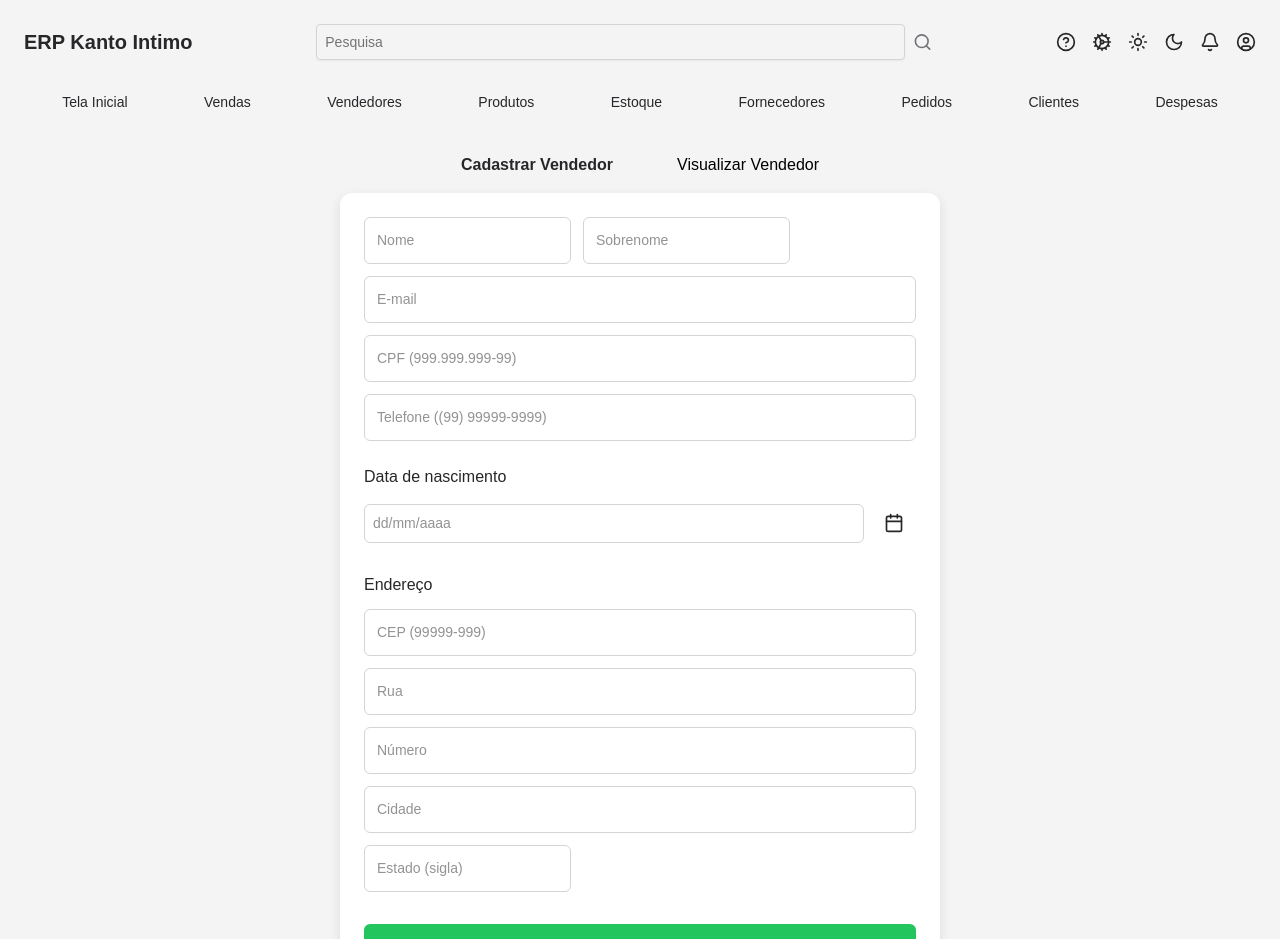
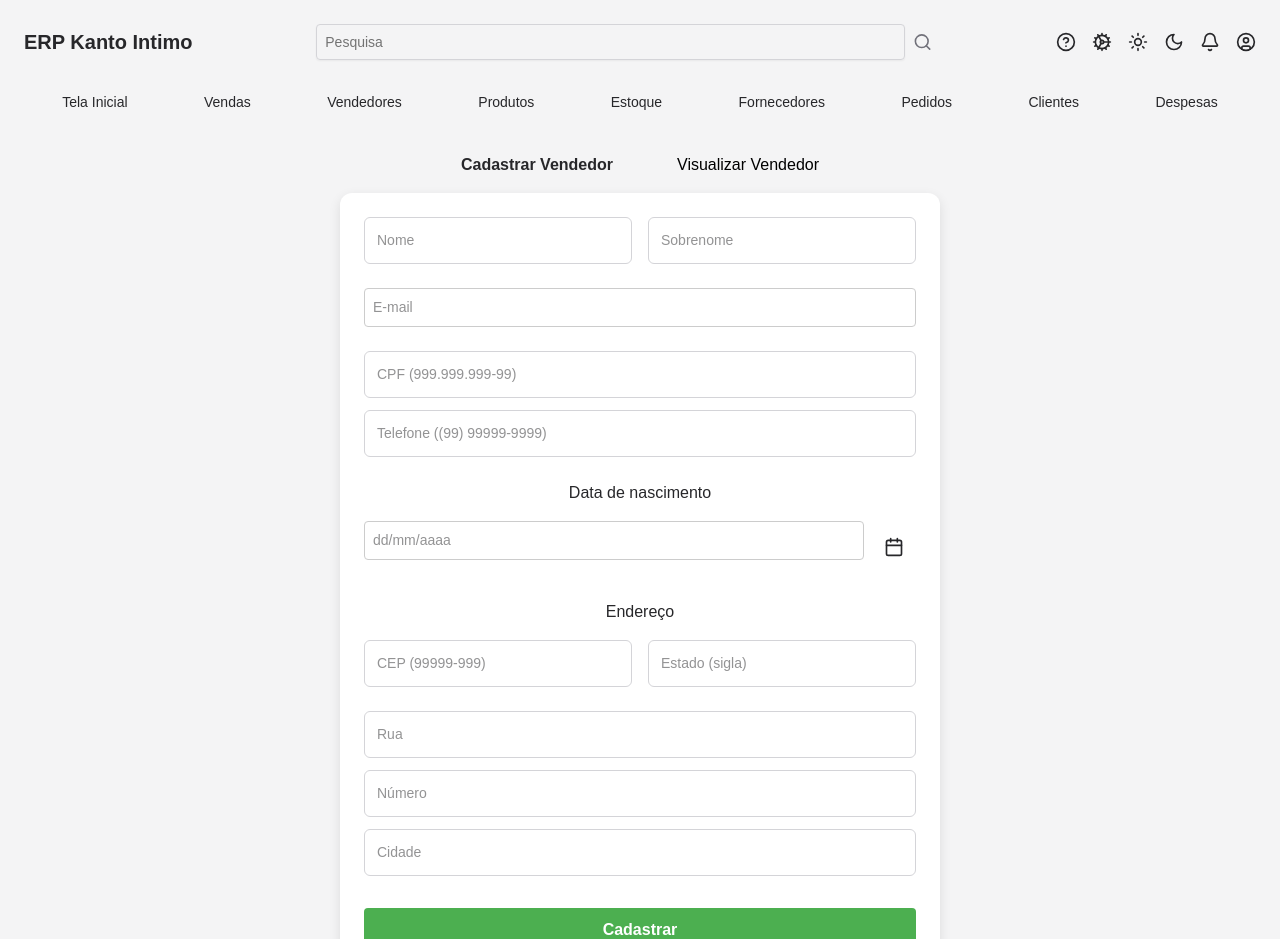
Before and after one commit to JasonSX1/PDS, a React (Vite) app in the folder kanto-intimo-front/: page /sellers/create in a window 1280 px wide. Shown: the top 939 px of the page. Built offline with nearby package versions, Linux system fonts and the light colour scheme.

Commit message:
Correções visuais no formulario

```diff
--- a/kanto-intimo-front/src/pages/CreateSellersPage.tsx
+++ b/kanto-intimo-front/src/pages/CreateSellersPage.tsx
@@ -5,7 +5,7 @@ import Navbar from "../components/ui/navbar";
 import DatePicker from "react-datepicker";
 import "react-datepicker/dist/react-datepicker.css";
 import { Calendar } from "lucide-react";
-import api from "../lib/axiosConfig"; // Assumindo que você tem o axiosConfig configurado
+import api from "../lib/axiosConfig";
 
 // Lista de estados brasileiros
 const estadosBrasileiros = [
@@ -51,7 +51,6 @@ export default function CreateSellersPage() {
     },
   });
 
-  // Efeito para sincronizar dateInput com birthDate
   useEffect(() => {
     if (formData.birthDate) {
       const day = String(formData.birthDate.getDate()).padStart(2, '0');
@@ -65,31 +64,17 @@ export default function CreateSellersPage() {
 
   const handleDateChange = (e: React.ChangeEvent<HTMLInputElement>) => {
     let value = e.target.value.replace(/\D/g, '');
-
-    // Aplica máscara de data (dd/mm/yyyy)
     if (value.length > 2 && value.length <= 4) {
       value = value.replace(/^(\d{2})(\d{0,2})/, '$1/$2');
     } else if (value.length > 4) {
       value = value.replace(/^(\d{2})(\d{2})(\d{0,4})/, '$1/$2/$3');
     }
-
     setDateInput(value);
-
-    // Converte para Date quando tiver data completa
     if (value.length === 10) {
       const [day, month, year] = value.split('/').map(Number);
       const date = new Date(year, month - 1, day);
-
-      // Valida se a data é válida
-      if (
-        date.getDate() === day &&
-        date.getMonth() === month - 1 &&
-        date.getFullYear() === year &&
-        date <= new Date()
-      ) {
+      if (date.getDate() === day && date.getMonth() === month - 1 && date.getFullYear() === year && date <= new Date()) {
         setFormData(prev => ({ ...prev, birthDate: date }));
-      } else {
-        // Data inválida, mantém o input mas não atualiza o formData
       }
     } else {
       setFormData(prev => ({ ...prev, birthDate: null }));
@@ -100,7 +85,6 @@ export default function CreateSellersPage() {
   const [showSuggestions, setShowSuggestions] = useState(false);
   const [error, setError] = useState("");
 
-  // Função para buscar endereço pelo CEP
   const fetchAddressByZipCode = useCallback(async (zipCode: string) => {
     const cleanZipCode = zipCode.replace(/\D/g, "");
     if (cleanZipCode.length === 8) {
@@ -135,88 +119,47 @@ export default function CreateSellersPage() {
         setError("Erro ao buscar CEP. Tente novamente.");
       }
     }
-  }, []); // useCallback para evitar recriação desnecessária da função
+  }, []);
 
   const handleChange = (e: React.ChangeEvent<HTMLInputElement>) => {
     const { name, value } = e.target;
-
     let formattedValue = value;
 
     if (name === 'name' || name === 'lastName' || name === 'city') {
-      // Permite apenas letras, espaços e alguns caracteres especiais comuns em nomes/cidades
-      if (!/^[a-zA-Z\s\u00C0-\u00FF]*$/.test(value)) {
-        return; // Não atualiza o estado se houver números ou caracteres inválidos
-      }
+      if (!/^[a-zA-Z\s\u00C0-\u00FF]*$/.test(value)) return;
       formattedValue = value;
     } else if (name === 'cpf') {
-      // Permite apenas números
-      if (/\D/.test(value.replace(/\D/g, ''))) {
-        return;
-      }
+      if (/\D/.test(value.replace(/\D/g, ''))) return;
       formattedValue = formatInput(value, '999.999.999-99');
     } else if (name === 'phone') {
-      // Permite apenas números
-      if (/\D/.test(value.replace(/\D/g, ''))) {
-        return;
-      }
+      if (/\D/.test(value.replace(/\D/g, ''))) return;
       formattedValue = formatInput(value, '(99) 99999-9999');
     } else if (name === 'zipCode') {
-      // Permite apenas números
-      if (/\D/.test(value.replace(/\D/g, ''))) {
-        return;
-      }
+      if (/\D/.test(value.replace(/\D/g, ''))) return;
       formattedValue = formatInput(value, '99999-999');
-      // Dispara a busca do CEP ao completar 9 caracteres (máscara completa)
-      if (formattedValue.length === 9) {
-        fetchAddressByZipCode(formattedValue);
-      }
+      if (formattedValue.length === 9) fetchAddressByZipCode(formattedValue);
     } else if (name === 'state') {
-      // Impede a inserção de números no campo de estado
-      if (/\d/.test(value)) {
-        return; // Não atualiza o estado se houver números
-      }
+      if (/\d/.test(value)) return;
       formattedValue = value.toUpperCase();
-      // Filtra sugestões
-      const filtered = estadosBrasileiros.filter(estado =>
-        estado.startsWith(formattedValue)
-      );
+      const filtered = estadosBrasileiros.filter(estado => estado.startsWith(formattedValue));
       setSuggestions(filtered);
       setShowSuggestions(true);
     } else if (name === 'number') {
-      // Permite apenas números no campo de número do endereço
-      if (/\D/.test(value)) {
-        return;
-      }
+      if (/\D/.test(value)) return;
       formattedValue = value;
     } else if (name === 'street') {
-      // Remove a restrição, permitindo qualquer caractere
       formattedValue = value;
     }
 
     if (name in formData.address || name === 'zipCode' || name === 'state' || name === 'street' || name === 'number' || name === 'city') {
-      setFormData(prev => ({
-        ...prev,
-        address: {
-          ...prev.address,
-          [name]: formattedValue,
-        },
-      }));
+      setFormData(prev => ({ ...prev, address: { ...prev.address, [name]: formattedValue } }));
     } else {
-      setFormData(prev => ({
-        ...prev,
-        [name]: formattedValue,
-      }));
+      setFormData(prev => ({ ...prev, [name]: formattedValue }));
     }
   };
 
   const handleSuggestionClick = (estado: string) => {
-    setFormData(prev => ({
-      ...prev,
-      address: {
-        ...prev.address,
-        state: estado
-      }
-    }));
+    setFormData(prev => ({ ...prev, address: { ...prev.address, state: estado } }));
     setShowSuggestions(false);
   };
 
@@ -224,7 +167,6 @@ const handleChange = (e: React.ChangeEvent<HTMLInputElement>) => {
     e.preventDefault();
     setError("");
 
-    // Validações
     if (!estadosBrasileiros.includes(formData.address.state)) {
       setError("Por favor, selecione um estado válido (sigla de 2 letras)");
       return;
@@ -241,7 +183,6 @@ const handleChange = (e: React.ChangeEvent<HTMLInputElement>) => {
     }
 
     try {
-      // Formata os dados para o padrão do backend
       const payload = {
         name: `${formData.name} ${formData.lastName}`.trim(),
         email: formData.email,
@@ -264,7 +205,6 @@ const handleChange = (e: React.ChangeEvent<HTMLInputElement>) => {
       }
 
       alert("Vendedor cadastrado com sucesso!");
-      // Reset form
       setFormData({
         name: "",
         lastName: "",
@@ -280,7 +220,7 @@ const handleChange = (e: React.ChangeEvent<HTMLInputElement>) => {
           state: ""
         },
       });
-      setDateInput(""); // Limpar o input de data também
+      setDateInput("");
     } catch (error: any) {
       console.error("Erro:", error);
       setError(error.message || "Erro desconhecido");
@@ -347,7 +287,7 @@ const handleChange = (e: React.ChangeEvent<HTMLInputElement>) => {
           required
         />
 
-        <label style={{ marginTop: 12 }}>Data de nascimento</label>
+        <label style={{ marginTop: 12, textAlign: 'center', display: 'block' }}>Data de nascimento</label>
         <div style={{ display: "flex", gap: 8, alignItems: "center" }}>
           <input
             type="text"
@@ -367,17 +307,14 @@ const handleChange = (e: React.ChangeEvent<HTMLInputElement>) => {
             showYearDropdown
             dropdownMode="select"
             maxDate={new Date()}
-            customInput={<button type="button" style={{
-              background: 'none',
-              border: 'none',
-              cursor: 'pointer'
-            }}>
+            customInput={<button type="button" style={{ background: 'none', border: 'none', cursor: 'pointer' }}>
               <Calendar size={20} />
             </button>}
           />
         </div>
 
-        <label style={{ marginTop: 16 }}>Endereço</label>
+        <label style={{ marginTop: 16, textAlign: 'center', display: 'block' }}>Endereço</label>
+        <div className="address-group">
           <input
             name="zipCode"
             placeholder="CEP (99999-999)"
@@ -386,6 +323,32 @@ const handleChange = (e: React.ChangeEvent<HTMLInputElement>) => {
             maxLength={9}
             required
           />
+          <div style={{ position: 'relative', flex: 1 }}>
+            <input
+              name="state"
+              placeholder="Estado (sigla)"
+              value={formData.address.state}
+              onChange={handleChange}
+              maxLength={2}
+              required
+              onFocus={() => setShowSuggestions(true)}
+              onBlur={() => setTimeout(() => setShowSuggestions(false), 200)}
+            />
+            {showSuggestions && suggestions.length > 0 && (
+              <ul style={{ position: 'absolute', zIndex: 1000, listStyle: 'none', padding: 0, margin: 0, backgroundColor: 'white', border: '1px solid #ddd', width: '100%', maxHeight: '200px', overflowY: 'auto' }}>
+                {suggestions.map((estado, index) => (
+                  <li
+                    key={index}
+                    style={{ padding: '8px', cursor: 'pointer', borderBottom: '1px solid #eee' }}
+                    onMouseDown={() => handleSuggestionClick(estado)}
+                  >
+                    {estado}
+                  </li>
+                ))}
+              </ul>
+            )}
+          </div>
+        </div>
         <input
           name="street"
           placeholder="Rua"
@@ -411,43 +374,6 @@ const handleChange = (e: React.ChangeEvent<HTMLInputElement>) => {
           maxLength={50}
         />
 
-        <div style={{ position: 'relative' }}>
-          <input
-            name="state"
-            placeholder="Estado (sigla)"
-            value={formData.address.state}
-            onChange={handleChange}
-            maxLength={2}
-            required
-            onFocus={() => setShowSuggestions(true)}
-            onBlur={() => setTimeout(() => setShowSuggestions(false), 200)}
-          />
-          {showSuggestions && suggestions.length > 0 && (
-            <ul style={{
-              position: 'absolute',
-              zIndex: 1000,
-              listStyle: 'none',
-              padding: 0,
-              margin: 0,
-              backgroundColor: 'white',
-              border: '1px solid #ddd',
-              width: '100%',
-              maxHeight: '200px',
-              overflowY: 'auto'
-            }}>
-              {suggestions.map((estado, index) => (
-                <li
-                  key={index}
-                  style={{ padding: '8px', cursor: 'pointer', borderBottom: '1px solid #eee' }}
-                  onMouseDown={() => handleSuggestionClick(estado)}
-                >
-                  {estado}
-                </li>
-              ))}
-            </ul>
-          )}
-        </div>
-
         {error && <div style={{ color: "red", marginTop: 12 }}>{error}</div>}
 
         <button type="submit" className="submit-button">
--- a/kanto-intimo-front/src/styles/SellersPage.css
+++ b/kanto-intimo-front/src/styles/SellersPage.css
@@ -218,3 +218,86 @@
   border-radius: 6px;
   cursor: pointer;
 }
+
+
+.input-group {
+  display: flex;
+  gap: 16px; /* Espaçamento entre Nome e Sobrenome */
+  width: 100%;
+  margin-bottom: 12px; /* Espaçamento abaixo do grupo Nome/Sobrenome */
+}
+
+.input-group input {
+  flex: 1; /* Faz Nome e Sobrenome ocuparem o espaço igualmente */
+}
+
+.address-group {
+  display: flex;
+  gap: 16px; /* Espaçamento entre CEP e Estado */
+  width: 100%;
+  margin-bottom: 12px; /* Espaçamento abaixo do grupo CEP/Estado */
+}
+
+.address-group input {
+  /* O flex aqui pode causar problemas se aplicado diretamente. */
+  /* Vamos controlar a largura dos inputs diretamente. */
+  /* flex: 0.5; */
+  width: 50%; /* Inicialmente, tenta fazer ambos ocuparem metade */
+  box-sizing: border-box; /* Garante que padding e border não aumentem a largura */
+}
+
+/* Força o input de CEP a ocupar metade */
+.address-group input[name="zipCode"] {
+  max-width: calc(50% - 8px); /* Metade da largura menos metade do gap */
+}
+
+/* Força a div que contém o input de Estado a ocupar a outra metade */
+.address-group > div {
+  flex: 1; /* Faz a div do estado ocupar o restante do espaço */
+}
+
+.address-group > div input[name="state"] {
+  width: 100%; /* O input de estado ocupa a largura da sua div pai */
+  box-sizing: border-box;
+}
+
+.seller-form input[type="text"],
+.seller-form input[type="email"],
+.seller-form input[type="tel"] {
+  width: 100%;
+  padding: 8px;
+  margin-bottom: 12px;
+  border: 1px solid #ccc;
+  border-radius: 4px;
+  box-sizing: border-box;
+}
+
+.seller-form label {
+  display: block;
+  margin-bottom: 4px;
+  text-align: center; /* Centraliza o texto das labels */
+}
+
+.datepicker-input {
+  padding: 8px;
+  border: 1px solid #ccc;
+  border-radius: 4px;
+  box-sizing: border-box;
+}
+
+.submit-button {
+  background-color: #4CAF50;
+  color: white;
+  padding: 10px 15px;
+  border: none;
+  border-radius: 4px;
+  cursor: pointer;
+  font-size: 1rem;
+  width: 100%; /* O botão ocupa a largura total */
+  box-sizing: border-box;
+  margin-top: 20px; /* Adiciona um pouco de espaço acima do botão */
+}
+
+.submit-button:hover {
+  background-color: #45a049;
+}
```
Lines whose indentation alone changed are shown as unchanged.
